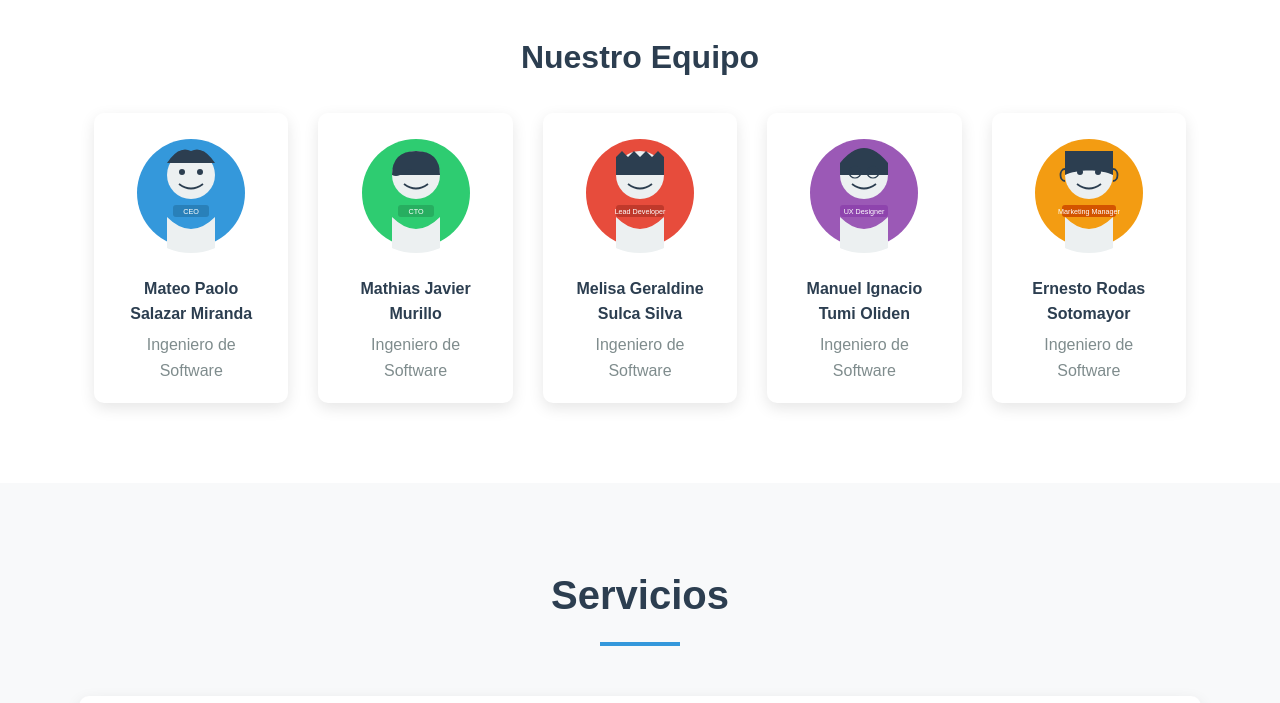
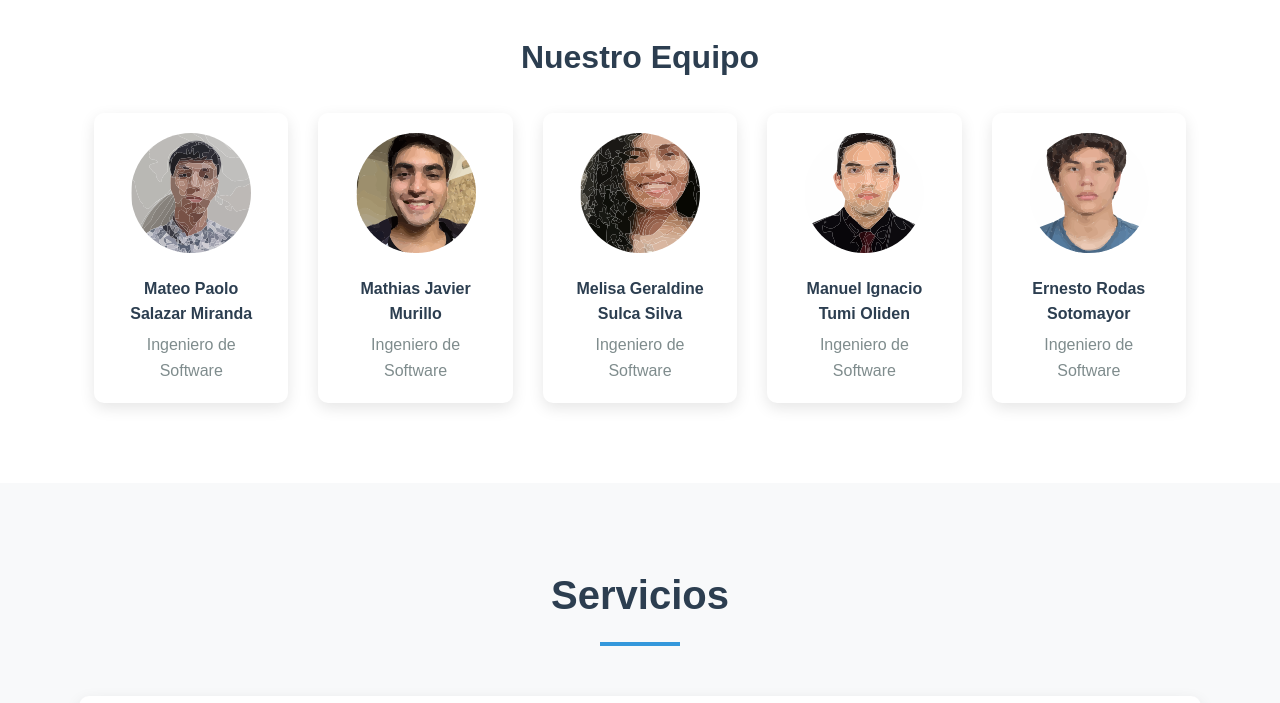
Before and after one commit to K1ngHulk/Landing-Page-BusNotify, a plain HTML site: page index.html in a window 1280 px wide. Shown: the part 1120-1823 px from the top of the page. Drawn offline with Linux system fonts and the light colour scheme.

Commit message:
Actualizar fotos

```diff
--- a/index.html
+++ b/index.html
@@ -70,27 +70,27 @@
                     <h3>Nuestro Equipo</h3>
                     <div class="team-members">
                         <div class="member">
-                            <img src="img/team-1.svg" alt="Miembro del equipo 1">
+                            <img src="img/mateo.svg" alt="Miembro del equipo 1">
                             <h4>Mateo Paolo Salazar Miranda</h4>
                             <p>Ingeniero de Software</p>
                         </div>
                         <div class="member">
-                            <img src="img/team-2.svg" alt="Miembro del equipo 2">
+                            <img src="img/mathias.svg" alt="Miembro del equipo 2">
                             <h4>Mathias Javier Murillo</h4>
                             <p>Ingeniero de Software</p>
                         </div>
                         <div class="member">
-                            <img src="img/team-3.svg" alt="Miembro del equipo 3">
+                            <img src="img/melisa.svg" alt="Miembro del equipo 3">
                             <h4>Melisa Geraldine Sulca Silva</h4>
                             <p>Ingeniero de Software</p>
                         </div>
                         <div class="member">
-                            <img src="img/team-4.svg" alt="Miembro del equipo 4">
+                            <img src="img/manuel.svg" alt="Miembro del equipo 4">
                             <h4>Manuel Ignacio Tumi Oliden</h4>
                             <p>Ingeniero de Software</p>
                         </div>
                         <div class="member">
-                            <img src="img/team-5.svg" alt="Miembro del equipo 5">
+                            <img src="img/ernesto.svg" alt="Miembro del equipo 5">
                             <h4>Ernesto Rodas Sotomayor</h4>
                             <p>Ingeniero de Software</p>
                         </div>
```
Also changed, not shown: img/ernesto.svg (added), img/manuel.svg (added), img/mateo.svg (added), img/mathias.svg (added), img/melisa.svg (added), img/team-1.svg (deleted), img/team-2.svg (deleted), img/team-3.svg (deleted), img/team-4.svg (deleted), img/team-5.svg (deleted).
